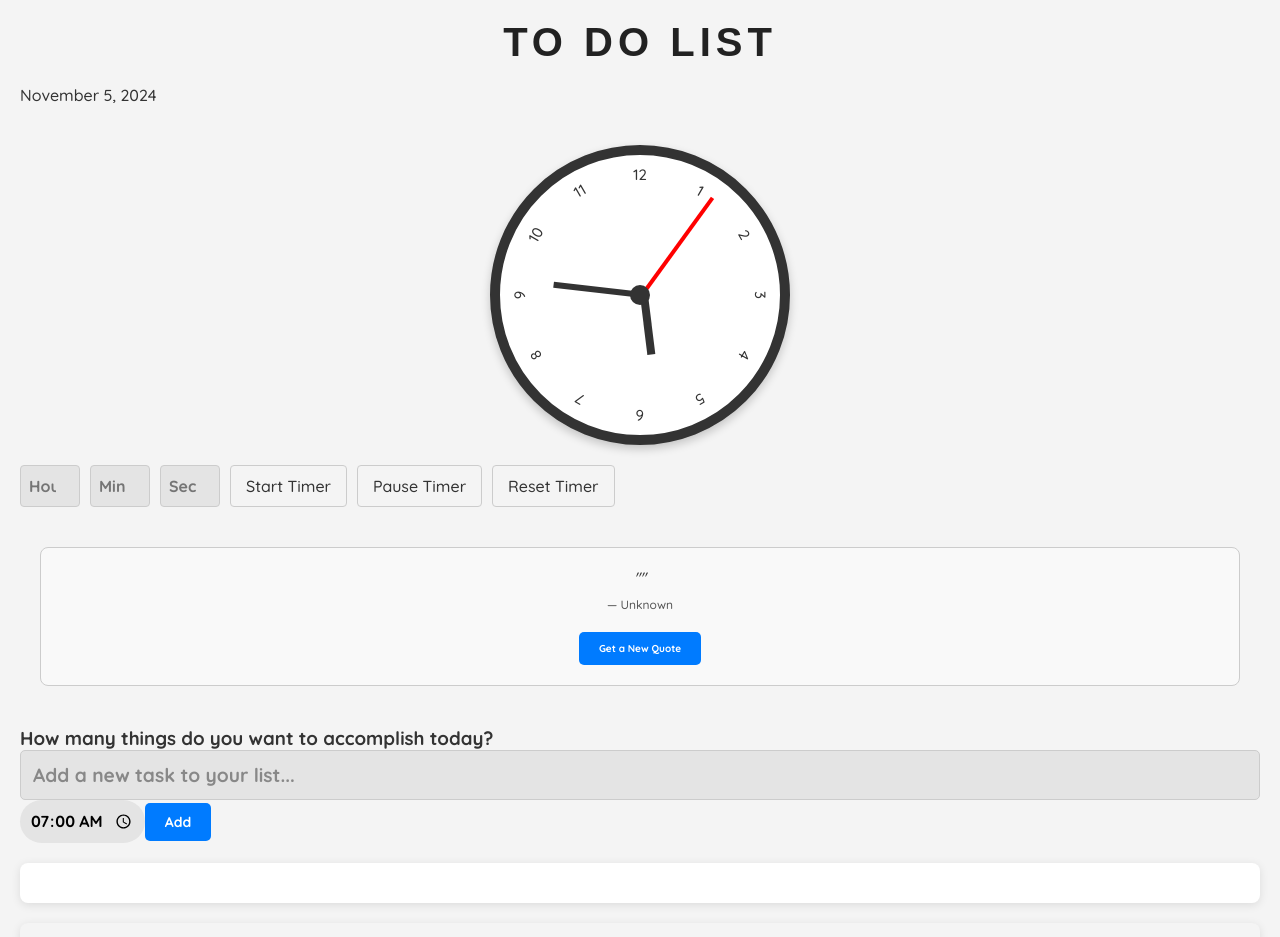
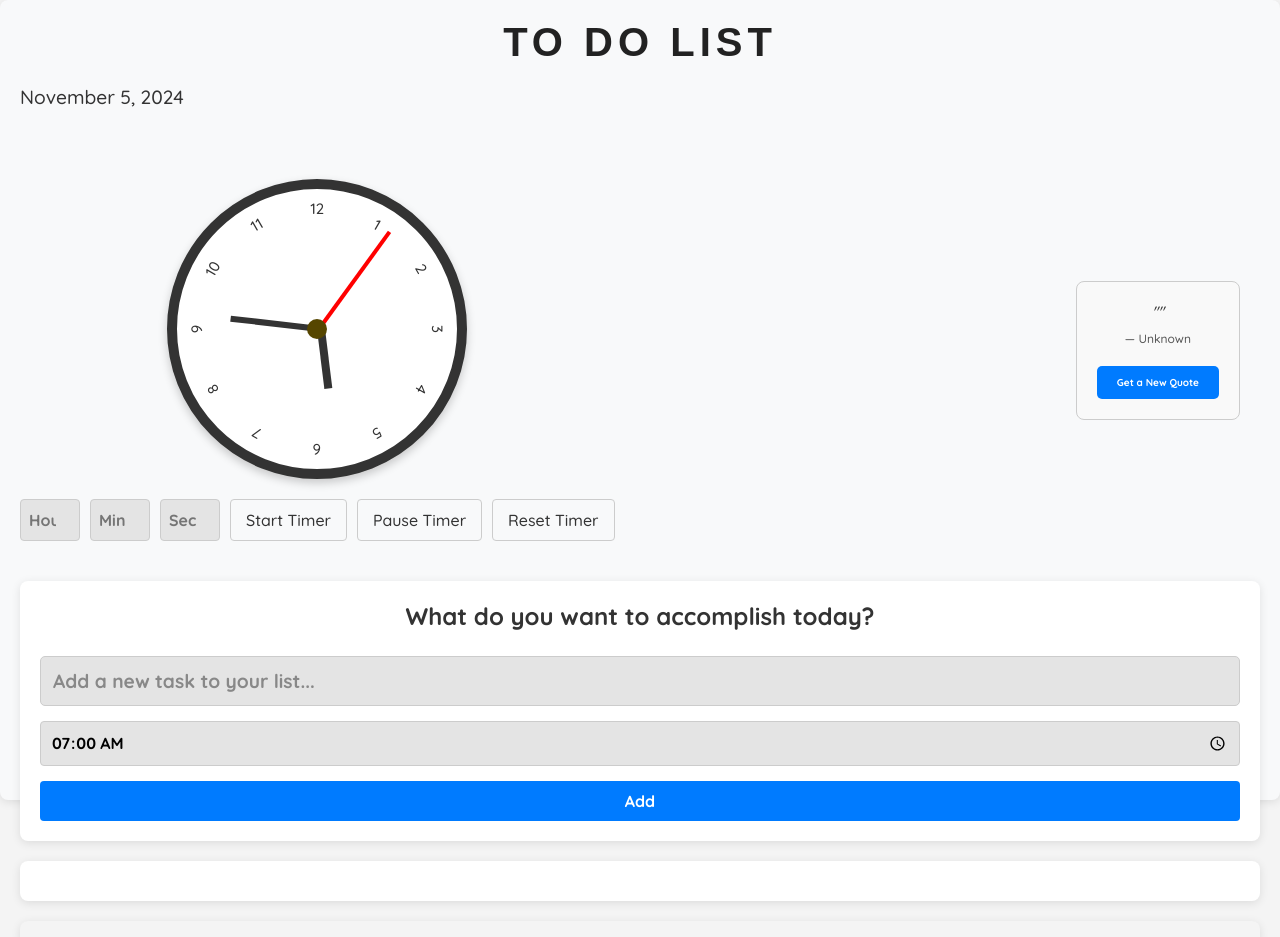
Before and after one commit to lxarmas/to_do_list, a React (Create React App) app: page / in a window 1280 px wide. Shown: the top 937 px of the page. Built offline with nearby package versions, Linux system fonts and the light colour scheme.

Commit message:
form_update

```diff
--- a/src/components/App.js
+++ b/src/components/App.js
@@ -6,7 +6,6 @@ import Quote from "./Quote";
 import Form from "./Form";
 import TaskList from "./TaskList";
 import Stats from "./Stats";
-
 
 export default function App() {
   const [tasks, setTasks] = useState([]);
@@ -40,12 +39,17 @@ export default function App() {
   }
 
   return (
-    <BrowserRouter basename={process.env.PUBLIC_URL}> {/* Conditional basename */}
+    <BrowserRouter basename={process.env.PUBLIC_URL}>
       <div className="app">
         <Logo />
         <div className="date">{date}</div>
-        <Clock />
-        <Quote/>
+
+        {/* Container for Clock and Quote */}
+        <div className="clock-quote-container">
+          <Clock />
+          <Quote />
+        </div>
+
         <Form onAddTask={handleAddTask} />
         <TaskList
           tasks={tasks}
--- a/src/components/Form.js
+++ b/src/components/Form.js
@@ -21,20 +21,25 @@ export default function Form({ onAddTask }) {
 
   return (
     <form className="add-form" onSubmit={handleSubmit}>
-      <h3>How many things do you want to accomplish today?</h3>
+      <h3 className="form-title">What do you want to accomplish today?</h3>
+      <div className="form-group">
         <input
           type="text"
-        className="task-input" // Update class name for styling
+          className="task-input"
           placeholder="Add a new task to your list..."
           value={description}
           onChange={(e) => setDescription(e.target.value)}
         />
+      </div>
+      <div className="form-group">
         <input
           type="time"
+          className="time-input"
           value={time}
           onChange={(e) => setTime(e.target.value)}
         />
-      <button>Add</button>
+      </div>
+      <button className="add-button">Add</button>
     </form>
   );
 }
--- a/src/index.css
+++ b/src/index.css
@@ -36,25 +36,56 @@ h1 {
 }
 
 
-.add-form  ::placeholder{
-  margin-top: 5rem;
-
-
-}
-.add-form button {
-  background-color: #007bff; /* Primary button color */
-  color: white; /* White text for button */
-  border: none;
-  border-radius: 5px; /* Slightly rounded */
-  padding: 1rem 2rem; /* Comfortable padding */
-  font-size: 1.4rem; /* Consistent size */
-  cursor: pointer;
-  transition: background-color 0.3s ease; /* Smooth transition */
+.add-form {
+  display: flex;
+  flex-direction: column; /* Stack items vertically */
+  gap: 15px; /* Space between form elements */
+  padding: 20px; /* Add padding around the form */
+  background-color: #ffffff; /* White background for contrast */
+  border-radius: 8px; /* Rounded corners */
+  box-shadow: 0 2px 10px rgba(0, 0, 0, 0.1); /* Subtle shadow for depth */
 }
 
-.add-form button:hover {
-  background-color: #0056b3; /* Darker blue on hover */
+.form-title {
+  margin-bottom: 10px; /* Space below the title */
+  font-size: 1.5em; /* Title font size */
+  text-align: center; /* Center the title */
+  color: #333; /* Darker color for text */
 }
+
+.form-group {
+  display: flex;
+  flex-direction: column; /* Stack input elements */
+}
+
+.task-input, .time-input {
+  padding: 10px; /* Padding for inputs */
+  border: 1px solid #ccc; /* Light gray border */
+  border-radius: 4px; /* Slightly rounded corners */
+  font-size: 1em; /* Consistent font size */
+  transition: border-color 0.3s; /* Smooth border transition */
+}
+
+.task-input:focus, .time-input:focus {
+  border-color: #007bff; /* Highlight border on focus */
+  outline: none; /* Remove default outline */
+}
+
+.add-button {
+  padding: 10px; /* Button padding */
+  border: none; /* Remove default border */
+  border-radius: 4px; /* Slightly rounded corners */
+  background-color: #007bff; /* Primary color */
+  color: white; /* White text */
+  font-size: 1em; /* Consistent font size */
+  cursor: pointer; /* Pointer on hover */
+  transition: background-color 0.3s; /* Smooth background transition */
+}
+
+.add-button:hover {
+  background-color: #0056b3; /* Darker shade on hover */
+}
+
 
 .list {
 
@@ -146,9 +177,33 @@ input {
   color: #888;            /* Placeholder text color */
   opacity: 1;             /* Make placeholder fully opaque */
 }
+/* quote */
+.quote {
+  flex: 1; /* Allow Quote to grow */
+  text-align: right; /* Align quote text to the right */
+}
+.app {
+  max-width: auto; /* Limit app width */
+  margin: auto; /* Center the app */
+  padding: 20px; /* Add some padding */
+  background-color: #f8f9fa; /* Light background color */
+  border-radius: 8px; /* Rounded corners */
+  box-shadow: 0 2px 10px rgba(0, 0, 0, 0.1); /* Subtle shadow */
+}
+.date {
+  font-size: 1.2em; /* Date font size */
+  margin-bottom: 10px; /* Space below the date */
+}
 /* CLOCK */
-
+.clock-quote-container {
+  display: flex; /* Use flexbox to align items side by side */
+  justify-content: space-between; /* Space them evenly */
+  align-items: center; /* Center vertically */
+  margin: 20px 0; /* Margin around the container */
+}
 .clock {
+  flex: 1; /* Allow Clock to grow */
+  margin-right: 10px; /* Space between Clock and Quote */
   position: relative;
   width: 300px; /* Adjust size as needed */
   height: 300px; /* Adjust size as needed */
@@ -191,7 +246,7 @@ input {
   position: absolute;
   width: 20px; /* Size of the center */
   height: 20px; /* Size of the center */
-  background-color: #333; /* Center circle color */
+  background-color: #564600; /* Center circle color */
   border-radius: 50%; /* Make it circular */
   z-index: 10; /* Bring it to the front */
 }
```
Lines whose indentation alone changed are shown as unchanged.
